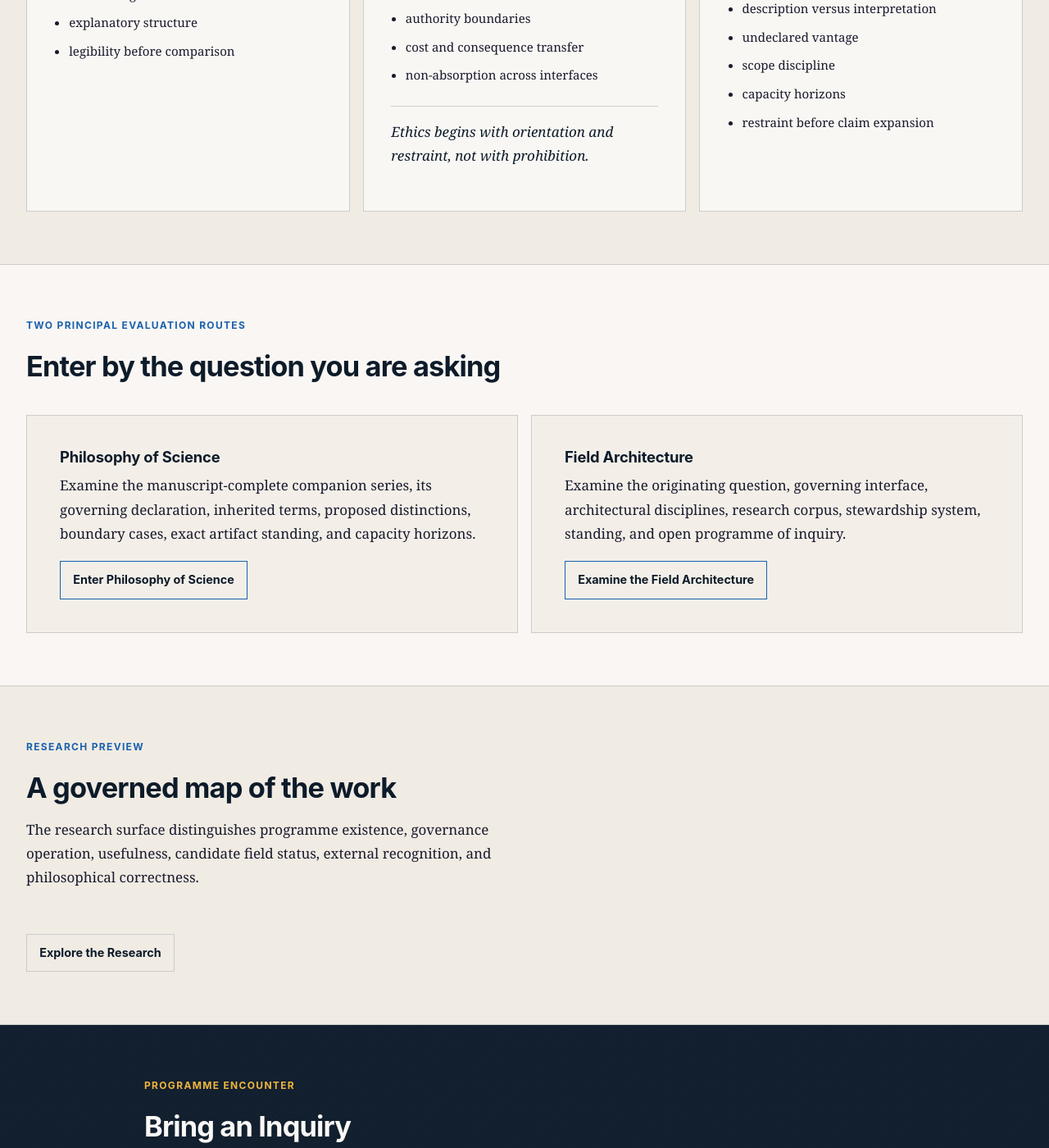
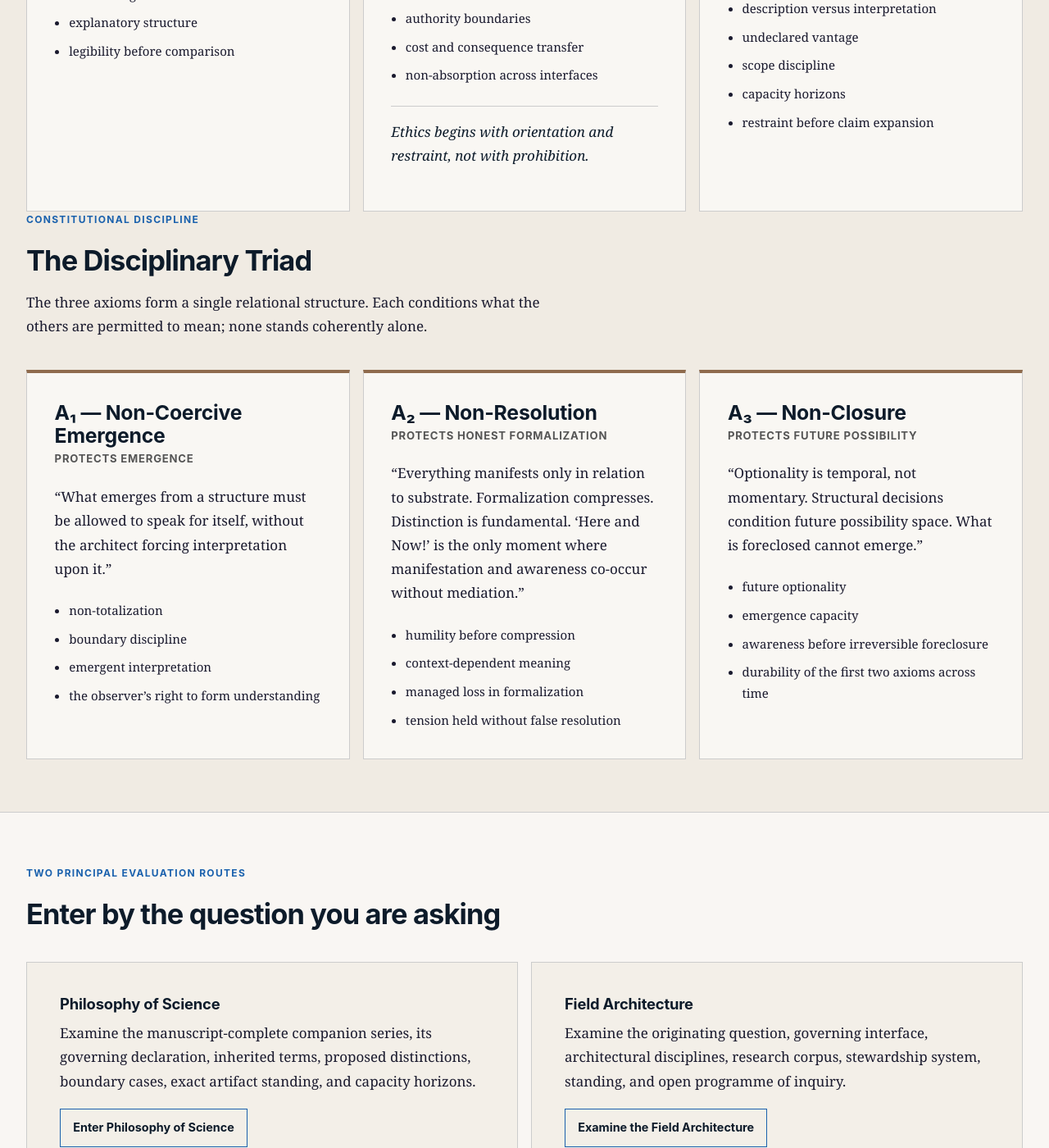
Before and after one commit to portussophia/portussophia-public, a Jekyll site: the page built from index.md, in a window 1280 px wide and 1400 px high, scrolled down 1998 px. Shown: the whole window at 82% size. Built offline with Jekyll 4.4.1, drawn with Linux system fonts in a browser that asks for light colours.

Commit message:
Add BIOS disciplinary triad below architectural domains

```diff
--- a/index.md
+++ b/index.md
@@ -81,6 +81,51 @@ header_surface: dark
         </ul>
       </article>
     </div>
+
+    <div class="axiom-triad" aria-labelledby="axioms-title">
+      <div class="section-heading">
+        <p class="section-label">Constitutional discipline</p>
+        <h2 id="axioms-title">The Disciplinary Triad</h2>
+        <p>The three axioms form a single relational structure. Each conditions what the others are permitted to mean; none stands coherently alone.</p>
+      </div>
+      <div class="domain-grid axiom-grid">
+        <article class="domain-card axiom-card">
+          <h3>A₁ — Non-Coercive Emergence</h3>
+          <p class="domain-subtitle">Protects emergence</p>
+          <p class="axiom-declaration">“What emerges from a structure must be allowed to speak for itself, without the architect forcing interpretation upon it.”</p>
+          <ul>
+            <li>non-totalization</li>
+            <li>boundary discipline</li>
+            <li>emergent interpretation</li>
+            <li>the observer’s right to form understanding</li>
+          </ul>
+        </article>
+
+        <article class="domain-card axiom-card">
+          <h3>A₂ — Non-Resolution</h3>
+          <p class="domain-subtitle">Protects honest formalization</p>
+          <p class="axiom-declaration">“Everything manifests only in relation to substrate. Formalization compresses. Distinction is fundamental. ‘Here and Now!’ is the only moment where manifestation and awareness co-occur without mediation.”</p>
+          <ul>
+            <li>humility before compression</li>
+            <li>context-dependent meaning</li>
+            <li>managed loss in formalization</li>
+            <li>tension held without false resolution</li>
+          </ul>
+        </article>
+
+        <article class="domain-card axiom-card">
+          <h3>A₃ — Non-Closure</h3>
+          <p class="domain-subtitle">Protects future possibility</p>
+          <p class="axiom-declaration">“Optionality is temporal, not momentary. Structural decisions condition future possibility space. What is foreclosed cannot emerge.”</p>
+          <ul>
+            <li>future optionality</li>
+            <li>emergence capacity</li>
+            <li>awareness before irreversible foreclosure</li>
+            <li>durability of the first two axioms across time</li>
+          </ul>
+        </article>
+      </div>
+    </div>
   </div>
 </section>
 
```
